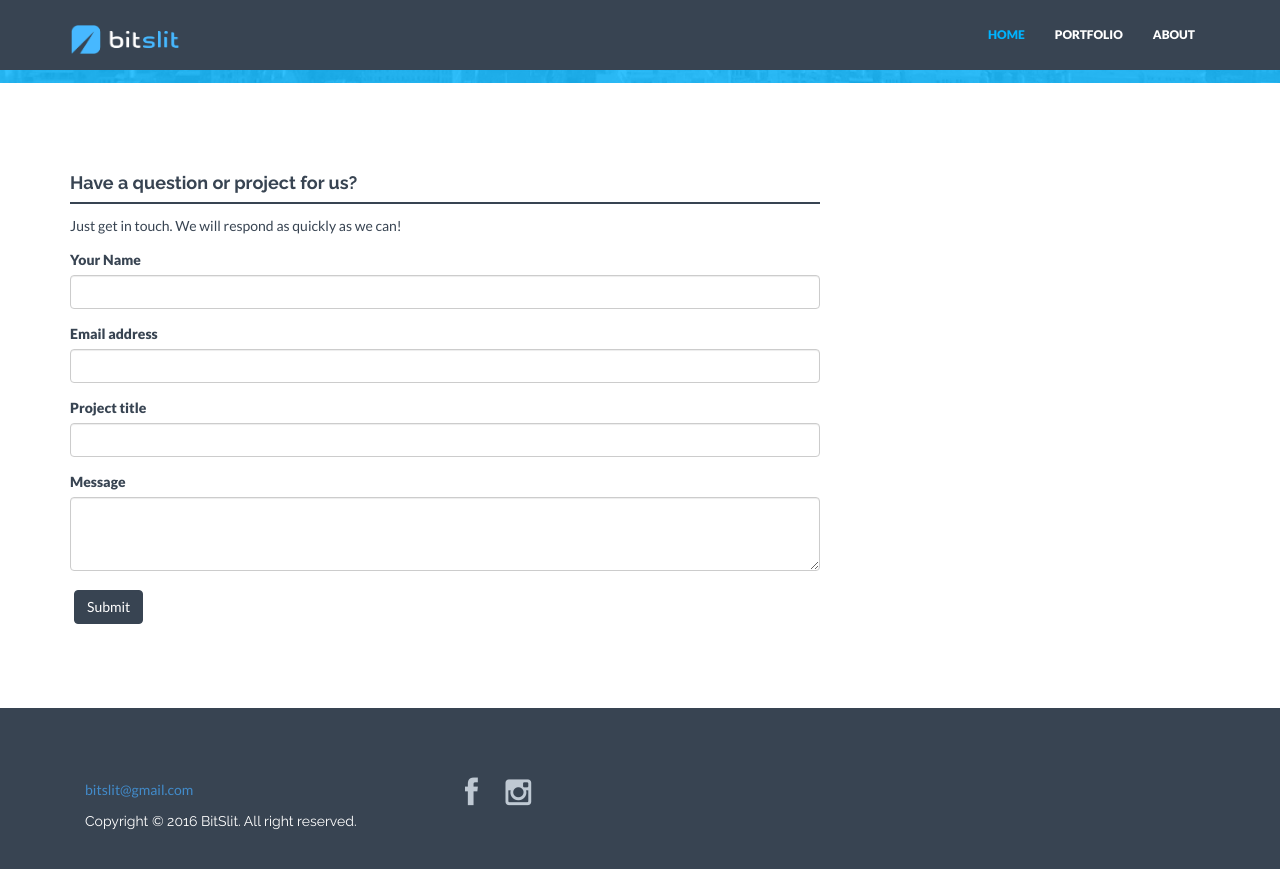
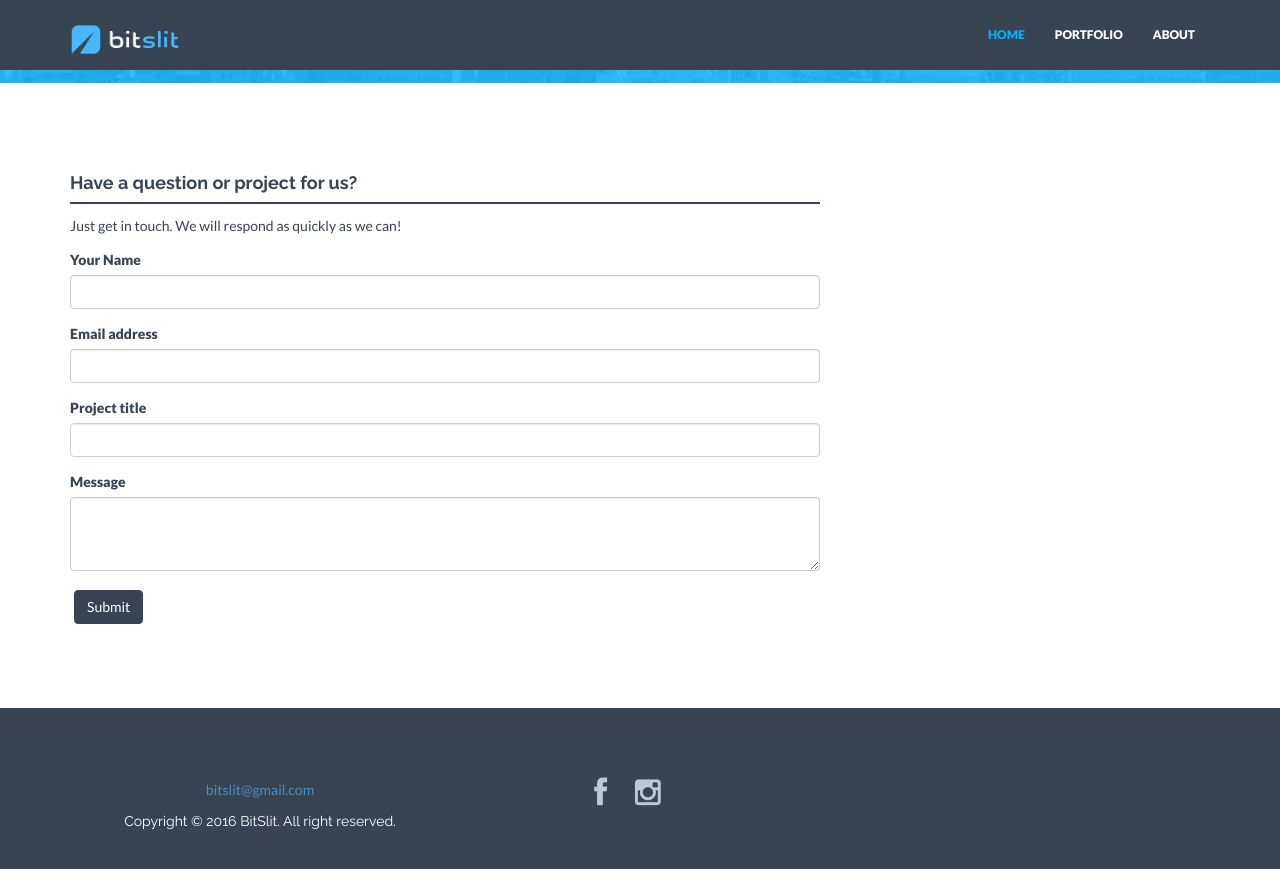
Before and after one commit to bitslit/portfolio, a Jekyll site: the page built from index.html, in a window 1280 px wide and 900 px high, scrolled down 1635 px. Shown: the top 869 px of the window. Built offline with Jekyll 4.4.1, drawn with Linux system fonts in a browser that asks for light colours; nearby versions of some CDN libraries.

Commit message:
Update footer.html

```diff
--- a/_includes/footer.html
+++ b/_includes/footer.html
@@ -1,6 +1,6 @@
 <div id="footerwrap">
             <div class="container">
-                        <div class="row-centered">
+                        <div class="centered">
                                     <div class="col-lg-4">
                                                 <p class="footer-text mail">
                                                             <a href="mailto:bitslit@gmail.com">bitslit@gmail.com</a>
```
